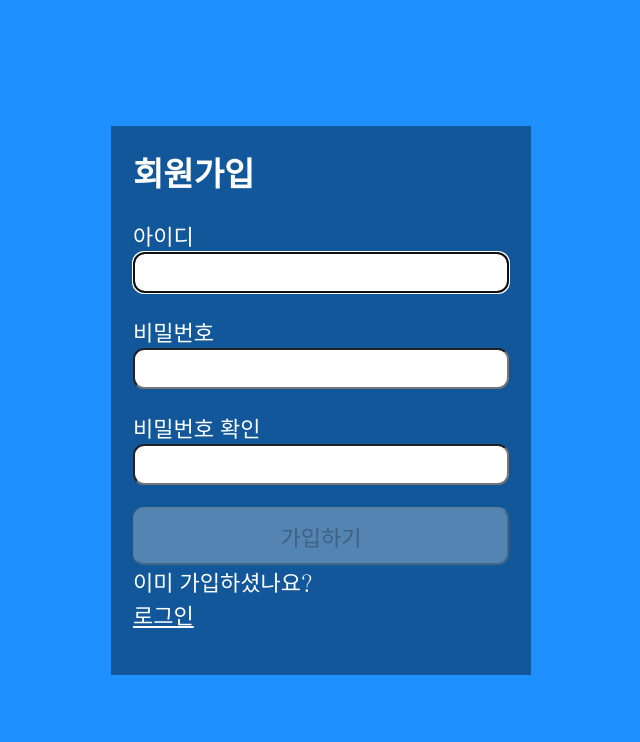
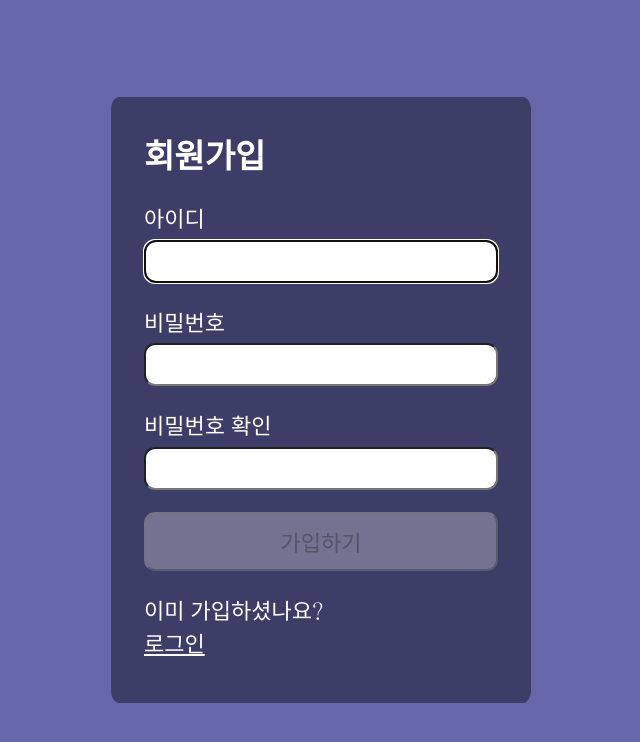
Before and after one commit to ehs0525/react-login, a React (Create React App) app: page / in a window 1280 px wide. Shown: the top 742 px of the page, without its empty margins (319-959 px from the left). Built offline with nearby package versions, Linux system fonts and the light colour scheme.

Commit message:
Add: Backend

```diff
--- a/src/index.css
+++ b/src/index.css
@@ -14,7 +14,7 @@ html {
 
 body {
     min-height: 100vh;
-    background-color: dodgerblue;
+    background-color: #6667AB;
 }
 
 .App {
@@ -33,8 +33,9 @@ section {
     display: flex;
     flex-direction: column;
     justify-content: flex-start;
-    padding: 1rem;
+    padding: 1.5rem 1.5rem 1rem 1.5rem;
     background-color: rgba(0,0,0,0.4);
+    border-radius: 2%;
 }
 
 form {
@@ -53,10 +54,11 @@ input[type="text"],
 input[type="password"],
 button,
 textarea {
-  font-family: 'Nunito', sans-serif;
+  font-family: 'Nanum Myeongjo', serif;
   font-size: 22px;
   padding: 0.25rem;
   border-radius: 0.5rem;
+  margin-top: 0.25rem;
 }
 
 label,
@@ -66,6 +68,7 @@ button {
 
 button {
   padding: 0.5rem;
+  margin-bottom: 1rem;
 }
 
 .instructions {
```
